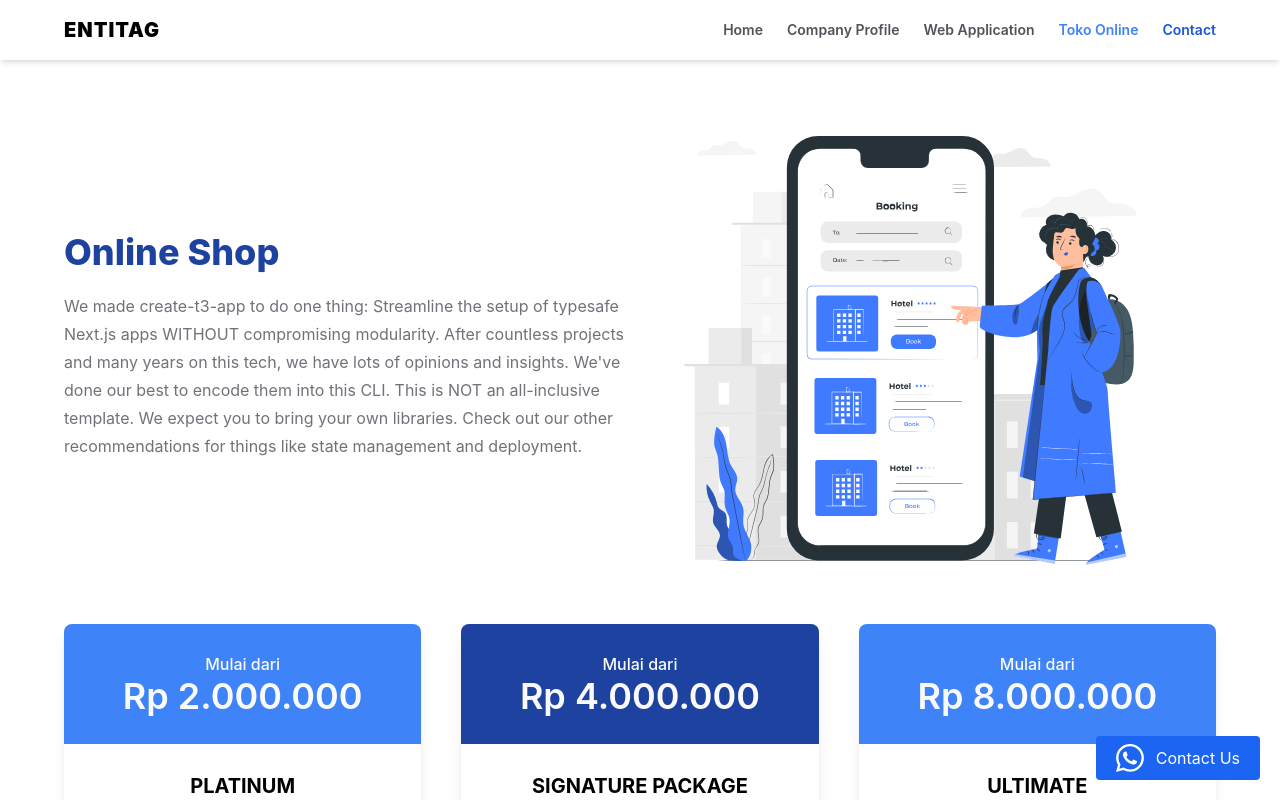
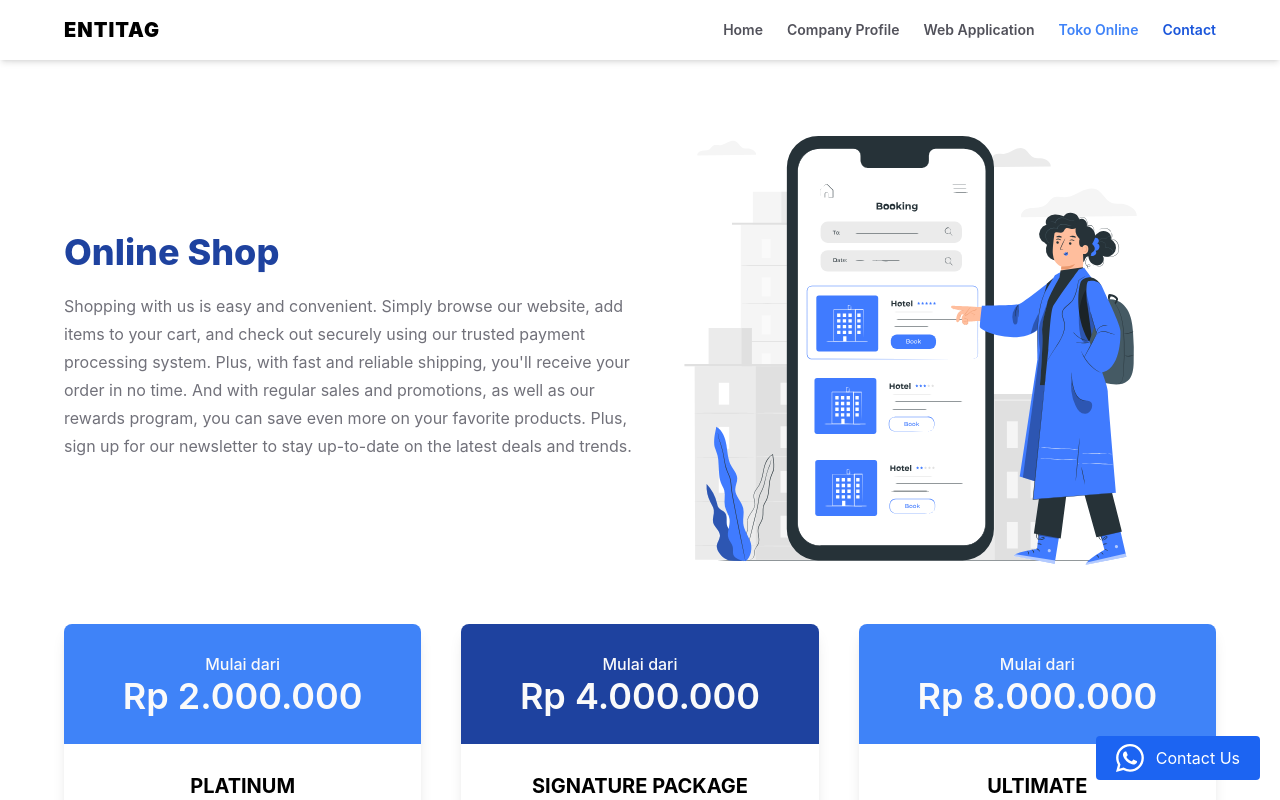
Before and after one commit to alammooo/entitagweb, a Next.js app: page /onlineshop in a window 1280 px wide. Shown: the top 800 px of the page. Built offline with nearby package versions, Linux system fonts and the light colour scheme; a web font is replaced by a local one.

Commit message:
change text

```diff
--- a/data/workText.tsx
+++ b/data/workText.tsx
@@ -20,13 +20,9 @@ export const workTexts = [
   {
     type: 3,
     title: "Online Shop",
-    text: `We made create-t3-app to do one thing: Streamline the setup of
-    typesafe Next.js apps WITHOUT compromising modularity. After
-    countless projects and many years on this tech, we have lots of
-    opinions and insights. We've done our best to encode them into this
-    CLI. This is NOT an all-inclusive template. We expect you to bring
-    your own libraries. Check out our other recommendations for things
-    like state management and deployment.`,
+    text: `Shopping with us is easy and convenient. Simply browse our website, add items to your cart, and check out securely using our trusted payment processing system. Plus, with fast and reliable shipping, you'll receive your order in no time. And with regular sales and promotions, as well as our rewards program, you can save even more on your favorite products. Plus, sign up for our newsletter to stay up-to-date on the latest deals and trends.
+
+    `,
     svgEle: <MobileAppSvg />,
   },
 ]
```
